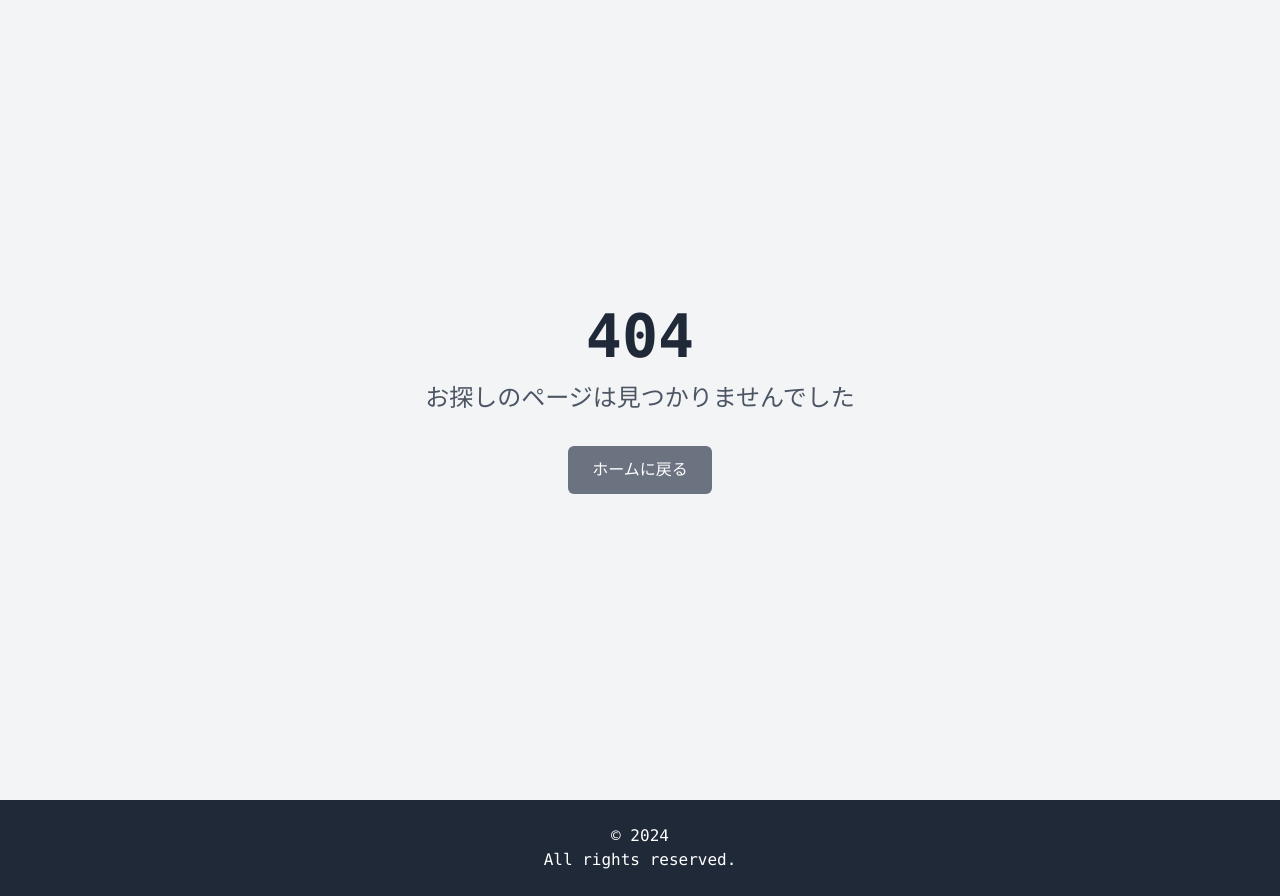
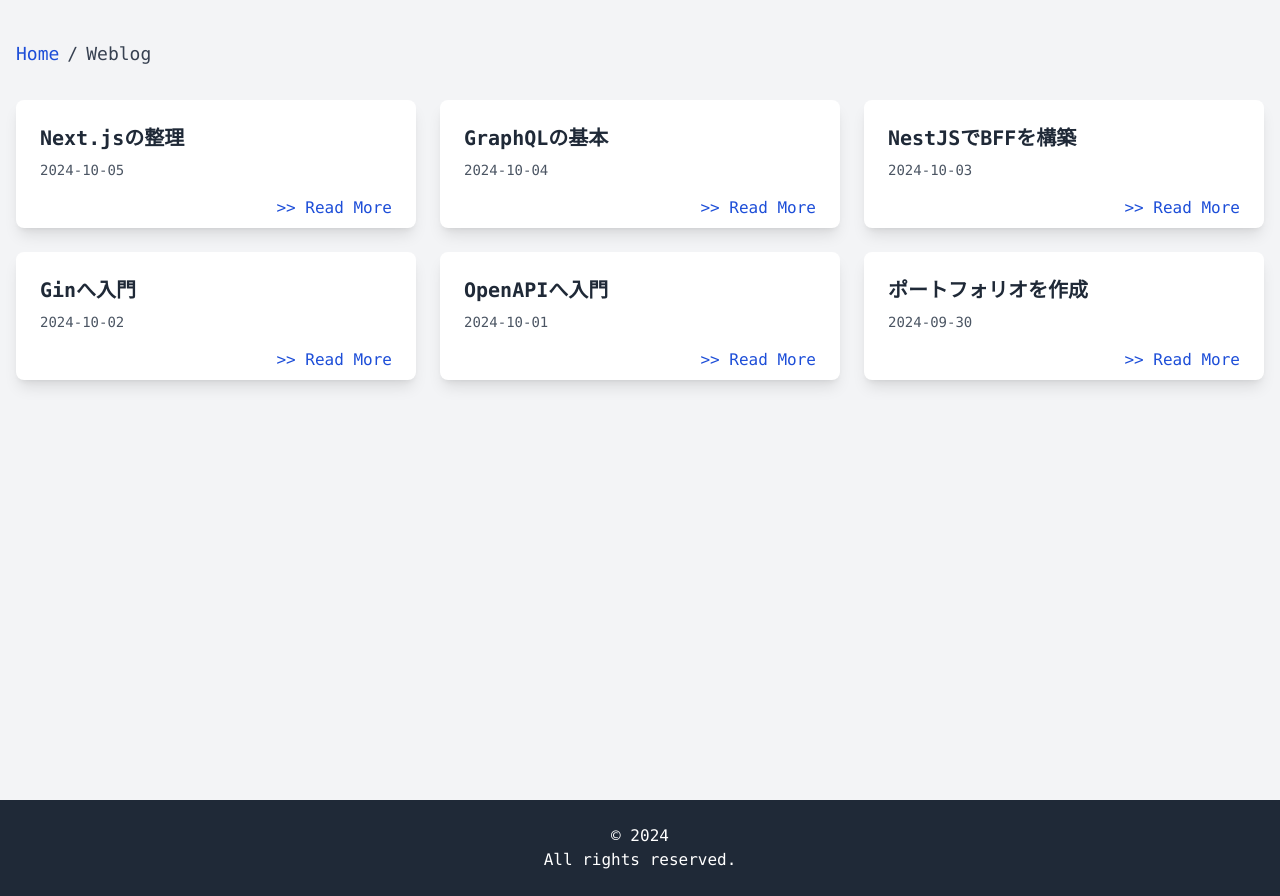
Before and after one commit to ys39/ys39.github.io, a Next.js app: page /weblog in a window 1280 px wide. Before the commit this address had no page. Built offline with nearby package versions, Linux system fonts and the light colour scheme.

Commit message:
add next-sitemap

```diff
--- /dev/null
+++ b/next-sitemap.config.js
@@ -0,0 +1,5 @@
+/** @type {import('next-sitemap').IConfig} */
+module.exports = {
+  siteUrl: process.env.SITE_URL || 'https://itsme.senriy.dev',
+  generateRobotsTxt: true,
+};
--- a/package.json
+++ b/package.json
@@ -5,6 +5,7 @@
   "scripts": {
     "dev": "next dev",
     "build": "next build",
+    "postbuild": "next-sitemap",
     "start": "next start",
     "lint": "next lint",
     "format": "prettier --write ."
@@ -15,6 +16,7 @@
     "gray-matter": "^4.0.3",
     "highlight.js": "^11.10.0",
     "next": "14.2.13",
+    "next-sitemap": "^4.2.3",
     "react": "^18",
     "react-dom": "^18",
     "rehype": "^13.0.2",
--- a/posts/001_portfolio.md
+++ b/posts/001_portfolio.md
@@ -180,7 +180,7 @@ date: '2024-09-30'
    ├── prettier.config.mjs
    ├── src  // ソースコード
    │   ├── app
-   │   │   ├── blog
+   │   │   ├── weblog
    │   │   │   ├── [slug]
    │   │   │   │   └── page.tsx # ブログ記事のページ
    │   │   │   └── page.tsx # ブログ一覧ページ
--- a/src/app/layout.tsx
+++ b/src/app/layout.tsx
@@ -17,7 +17,7 @@ const geistMono = localFont({
 
 export const metadata: Metadata = {
   title: 'Sen | Portfolio',
-  description: 'My personal portfolio',
+  description: 'Sen portfolio',
   icons: {
     icon: '/favicon.ico',
   },
--- a/src/app/page.tsx
+++ b/src/app/page.tsx
@@ -30,10 +30,10 @@ export default function Home() {
           </p>
           <div className="text-right">
             <Link
-              href="/blog"
+              href="/weblog"
               className="text-blue-700 font-medium transition-colors duration-300"
             >
-              &gt;&gt; Explore Blog
+              &gt;&gt; Explore Weblog
             </Link>
           </div>
         </section>
--- a/src/app/blog/[slug]/page.tsx
+++ b/src/app/weblog/[slug]/page.tsx
@@ -19,7 +19,7 @@ export default async function PostPage({ params }: PostPageProps) {
   const postDataTitle = postData.title;
   const breadcrumbItems = [
     { name: 'Home', href: '/' },
-    { name: 'Blog', href: '/blog' },
+    { name: 'Weblog', href: '/weblog' },
     { name: postDataTitle },
   ];
   return (
--- a/src/app/blog/page.tsx
+++ b/src/app/weblog/page.tsx
@@ -5,9 +5,9 @@ import matter from 'gray-matter';
 import { PostData } from '../types/post';
 import Breadcrumb from '../../components/breadcrumb';
 
-export default function BlogPage() {
+export default function WeblogPage() {
   const posts = getPostsData();
-  const breadcrumbItems = [{ name: 'Home', href: '/' }, { name: 'Blog' }];
+  const breadcrumbItems = [{ name: 'Home', href: '/' }, { name: 'Weblog' }];
   return (
     <div className="min-h-screen bg-gray-100">
       <main className="container mx-auto px-4 py-10">
@@ -21,12 +21,12 @@ export default function BlogPage() {
             >
               <div className="p-6">
                 <h2 className="text-xl font-semibold mb-2 text-gray-800">
-                  <Link href={`/blog/${post.slug}`}>{post.title}</Link>
+                  <Link href={`/weblog/${post.slug}`}>{post.title}</Link>
                 </h2>
                 <p className="text-sm text-gray-600 mb-4">{post.date}</p>
                 <div className="mt-4">
                   <Link
-                    href={`/blog/${post.slug}`}
+                    href={`/weblog/${post.slug}`}
                     className="text-blue-700 hover:text-blue-700 font-medium float-end pb-2"
                   >
                     &gt;&gt; Read More
```
Also changed, not shown: 2 other files (tests, documents, lock files or other folders).
